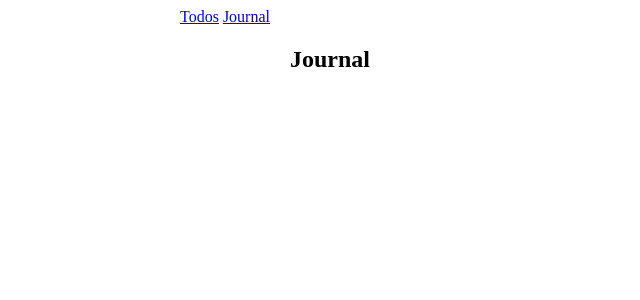
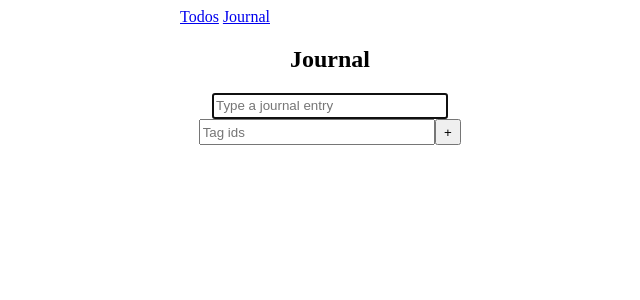
Before and after one commit to alejo4373/todos_react_redux, a React (Create React App) app: page /journal in a window 1280 px wide. Shown: the top 300 px of the page, without its empty margins (310-950 px from the left). Built offline with nearby package versions, Linux system fonts and the light colour scheme.

Commit message:
journal container & form with capabilities

```diff
--- /dev/null
+++ b/src/components/Journal/JournalForm.jsx
@@ -0,0 +1,29 @@
+import React, { Component } from 'react';
+
+const JournalForm = (props) => {
+  const { handleChange, handleSubmit, entryText, entryTags} = props
+  return (
+    <form onSubmit={handleSubmit}>
+      <input
+        name='text'
+        onChange={handleChange}
+        value={entryText}
+        placeholder={'Type a journal entry'}
+        type="text"
+        autoFocus
+        required
+      />
+      <input
+        name='tag_ids'
+        onChange={handleChange}
+        value={entryTags}
+        placeholder={'Tag ids'}
+        type="text"
+        required
+      />
+      <button>+</button>
+    </form>
+  )
+}
+
+export default JournalForm;
--- /dev/null
+++ b/src/components/Journal/index.js
@@ -0,0 +1 @@
+export { default as JournalForm } from './JournalForm'
--- a/src/containers/JournalContainer.jsx
+++ b/src/containers/JournalContainer.jsx
@@ -1,20 +1,64 @@
 import React, { Component } from 'react';
+import { connect } from 'react-redux';
+import { REQUEST_ADD_JOURNAL_ENTRY } from '../store/actionTypes';
+
+import { JournalForm } from '../components/Journal';
 
 class JournalContainer extends Component {
   constructor(props) {
     super(props);
     this.state = {
-      text: ''
+      text: '',
+      tag_ids: [],
     }
   }
 
+  handleSubmit = (event) => {
+    event.preventDefault();
+    const { text, tag_ids } = this.state;
+
+    if (text && tag_ids.length) {
+      const journalEntry = {
+        text: text.trim(),
+        tag_ids: tag_ids.split(' ') // Temporary while we implement tag selection
+      }
+
+      this.props.addJournalEntry(journalEntry);
+    }
+  }
+
+  handleChange = (event) => {
+    const { name, value } = event.target
+
+    this.setState({
+      [name]: value
+    })
+  }
+
   render() {
+    const { text, tag_ids } = this.state;
     return (
       <div>
         <h2>Journal </h2>
+        <JournalForm
+          handleChange={this.handleChange}
+          handleSubmit={this.handleSubmit}
+          entryText={text}
+          entryTags={tag_ids}
+        />
       </div>
     )
   }
 }
 
-export default JournalContainer
+const mapStateToProps = ({ journal }) => ({ journal })
+
+const mapDispatchToProps = (dispatch) => {
+  return {
+    addJournalEntry: (journalEntry) => dispatch({
+      type: REQUEST_ADD_JOURNAL_ENTRY, journalEntry
+    })
+  }
+}
+
+export default connect(mapStateToProps, mapDispatchToProps)(JournalContainer);
```
